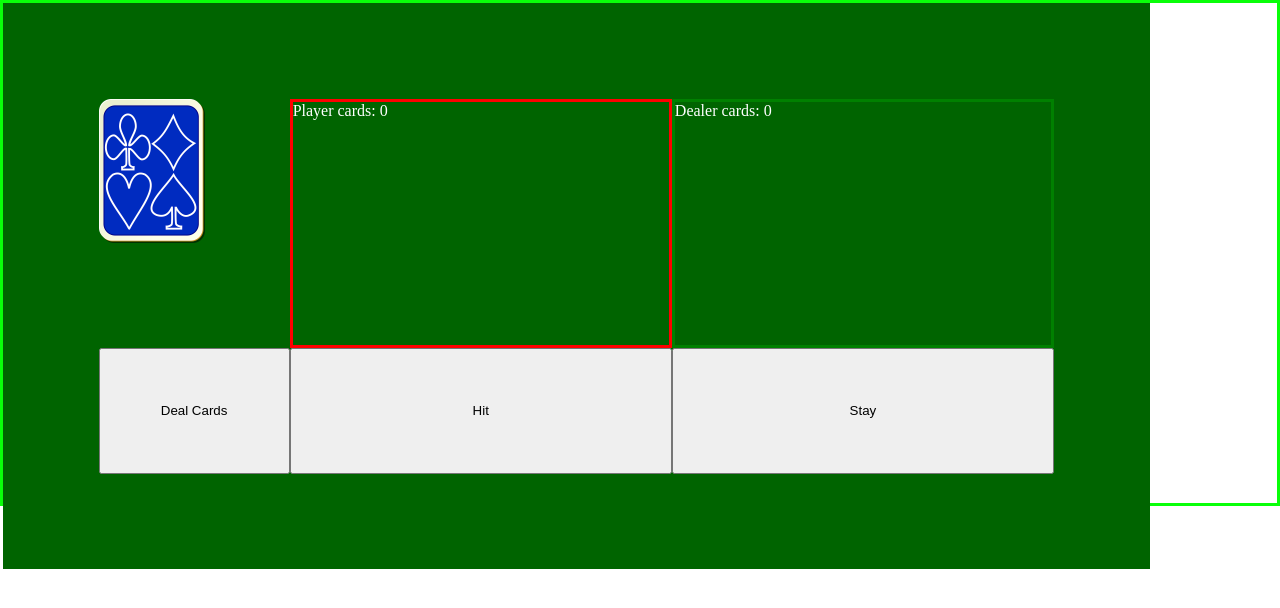
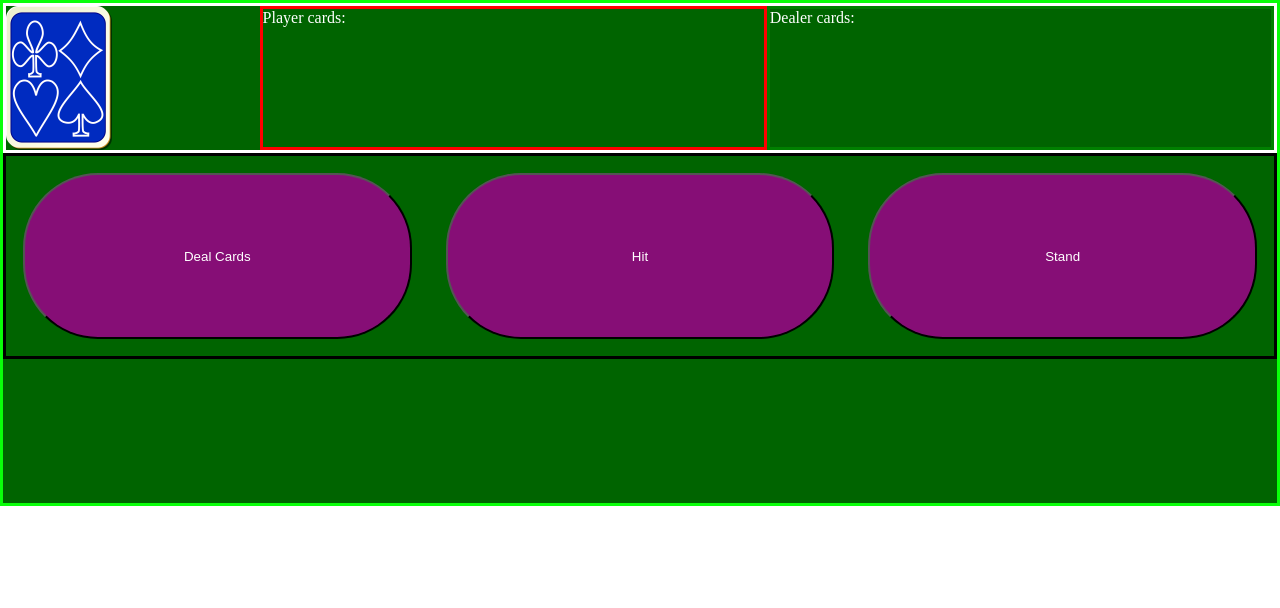
Before and after one commit to Erlandsson-Simon/Project-2, a plain HTML site: page index.html in a window 1280 px wide. Drawn offline with Linux system fonts and the light colour scheme.

Commit message:
animation kvar

```diff
--- a/app.js
+++ b/app.js
@@ -25,10 +25,12 @@ dealButton.addEventListener("click", createDeck);
 let hitButton = document.querySelector(".hitButton");
 hitButton.addEventListener("click", hit);
 
-let stayButton = document.querySelector(".stayButton");
-stayButton.addEventListener("click", stay);
+let standButton = document.querySelector(".standButton");
+standButton.addEventListener("click", stand);
 
 function createDeck() {
+    // 10 + ny deck
+    if(deck.length < 10) {
     deck = [];
     values.forEach(values => {
         suits.forEach(suits => {
@@ -46,6 +48,7 @@ function createDeck() {
         });
     });
     shuffleDeck(deck);
+}
     dealCards();
 }
 
@@ -55,6 +58,11 @@ function shuffleDeck(deck) {
 }
 
 function dealCards() {
+    dealerHand = []
+    playerHand = []
+
+    dealerLow = true;
+
     dealerHand.push(deck[0]);
     deck.shift();
     playerHand.push(deck[0]);
@@ -105,7 +113,7 @@ function dealerHit() {
     deck.shift();
 }
 
-function stay() {
+function stand() {
 
     if(checkDealerWeight > 16) {
         dealerLow = false;
--- a/index.html
+++ b/index.html
@@ -10,14 +10,16 @@
   </head>
   <body>
     <div class="main">
-      <img src="./cardBackgroundny.png" alt="kortbaksida" class="cardBack" />
-
-      <div class="playerCards">Player cards: 0</div>
-      <div class="dealerCards">Dealer cards: 0</div>
-
-      <button class="dealCardsButton">Deal Cards</button>
-      <button class="hitButton">Hit</button>
-      <button class="stayButton">Stay</button>
+      <div class="upperGrid">
+        <img src="./cardBackgroundny.png" alt="kortbaksida" class="cardBack" />
+        <div class="playerCards">Player cards:</div>
+        <div class="dealerCards">Dealer cards:</div>
+      </div>
+      <div class="lowerGrid">
+        <button class="dealCardsButton">Deal Cards</button>
+        <button class="hitButton">Hit</button>
+        <button class="standButton">Stand</button>
+      </div>
     </div>
   </body>
 </html>
--- a/style.css
+++ b/style.css
@@ -6,55 +6,22 @@ body {
 }
 
 .main {
-  display: grid;
   background-color: darkgreen;
-  padding: 7.5%;
-  height: 75%;
-  width: 75%;
-  /* background-color: rgb(37, 240, 255); */
-
-  /* grid-template-areas:
-    "a a a b b b b b b c c c c c c"
-    "a a a b b b b b b c c c c c c"
-    "a a a b b b b b b c c c c c c"
-    "d d d d d e e e e e f f f f f"
-    "d d d d d e e e e e f f f f f"
-    "d d d d d e e e e e f f f f f"
-    "d d d d d e e e e e f f f f f"; */
-
-    /* grid-template-columns: ; */
-    grid-template-columns: 1fr 2fr 2fr ;
+  height: 100%;
 }
 
-/* .main > cardBack {
-    grid-area: a;
-    background-color: green;
+.upperGrid {
+  display: grid;
+  grid-template-columns: 1fr 2fr 2fr;
+  border: white solid 3px;
 }
 
-.main > playerCards {
-    grid-area: b;
-    background-color: red;
+.lowerGrid {
+  display: grid;
+  grid-template-columns: 1fr 1fr 1fr;
+  height: 200px;
+  border: black solid 3px;
 }
-
-.main > dealerCards {
-    grid-area: c;
-    background-color: aqua;
-}
-
-.main > dealCardsButton {
-    grid-area: d;
-    background-color: black;
-}
-
-.main > hitButton {
-    grid-area: e;
-    background-color: blue;
-}
-
-.main > stayButton {
-    grid-area: f;
-    background-color: blueviolet;
-} */
 
 .playerCards {
   border: red solid;
@@ -66,7 +33,24 @@ body {
   color: white;
 }
 
-.buttons {
-  display: grid;
-  border: turquoise solid;
+.dealCardsButton,
+.hitButton,
+.standButton {
+  border-radius: 75px;
+  background-color: rgb(134, 14, 118);
+  margin: 4%;
+  color: white;
 }
+
+.cardBack {
+  position: relative;
+  left: 0px;
+  transition: all 0.5s ease-in-out;
+}
+
+.cardBack:hover {
+  left: 100px;
+}
+
+@keyframes drawCard {
+}
```
